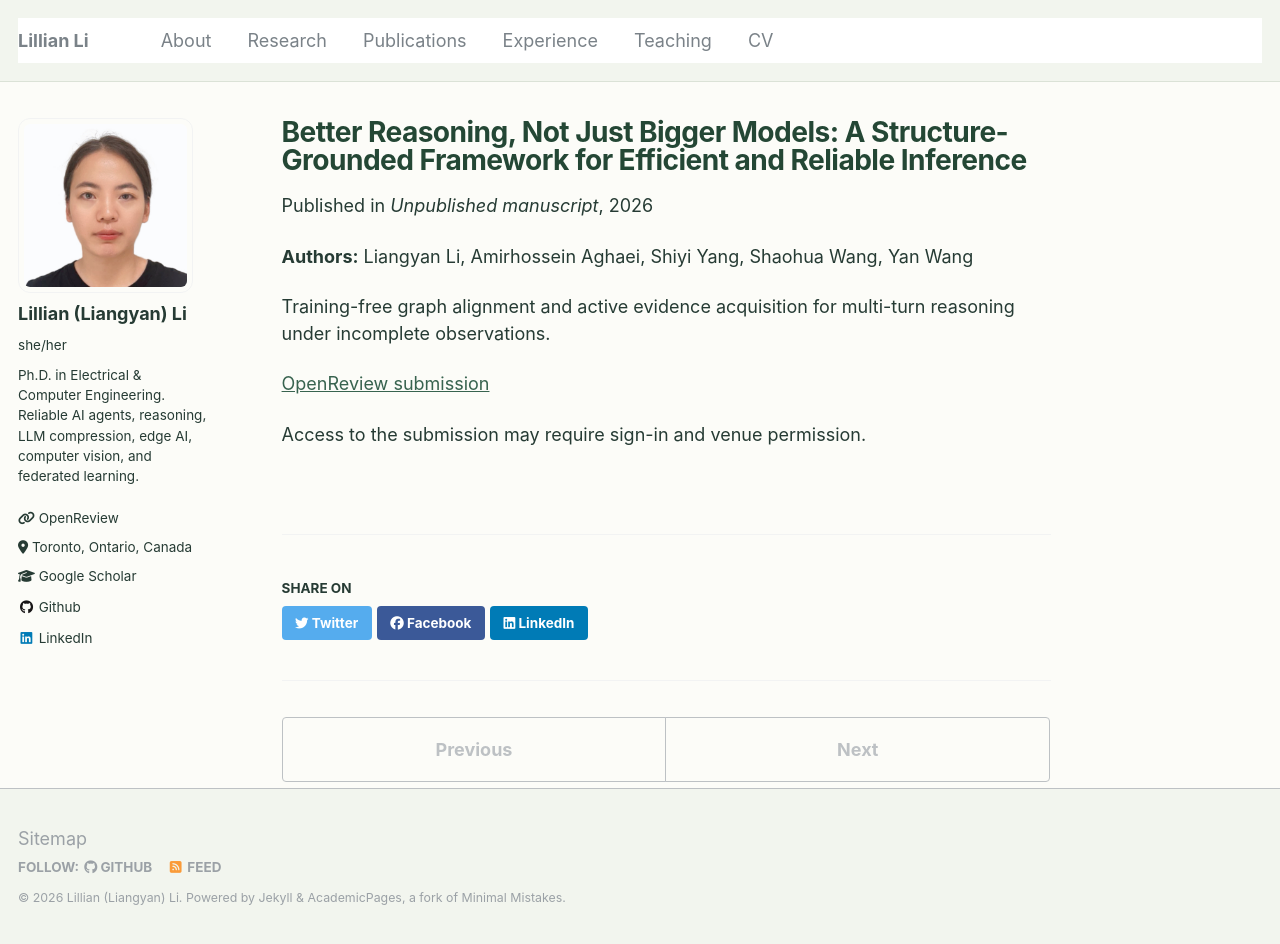
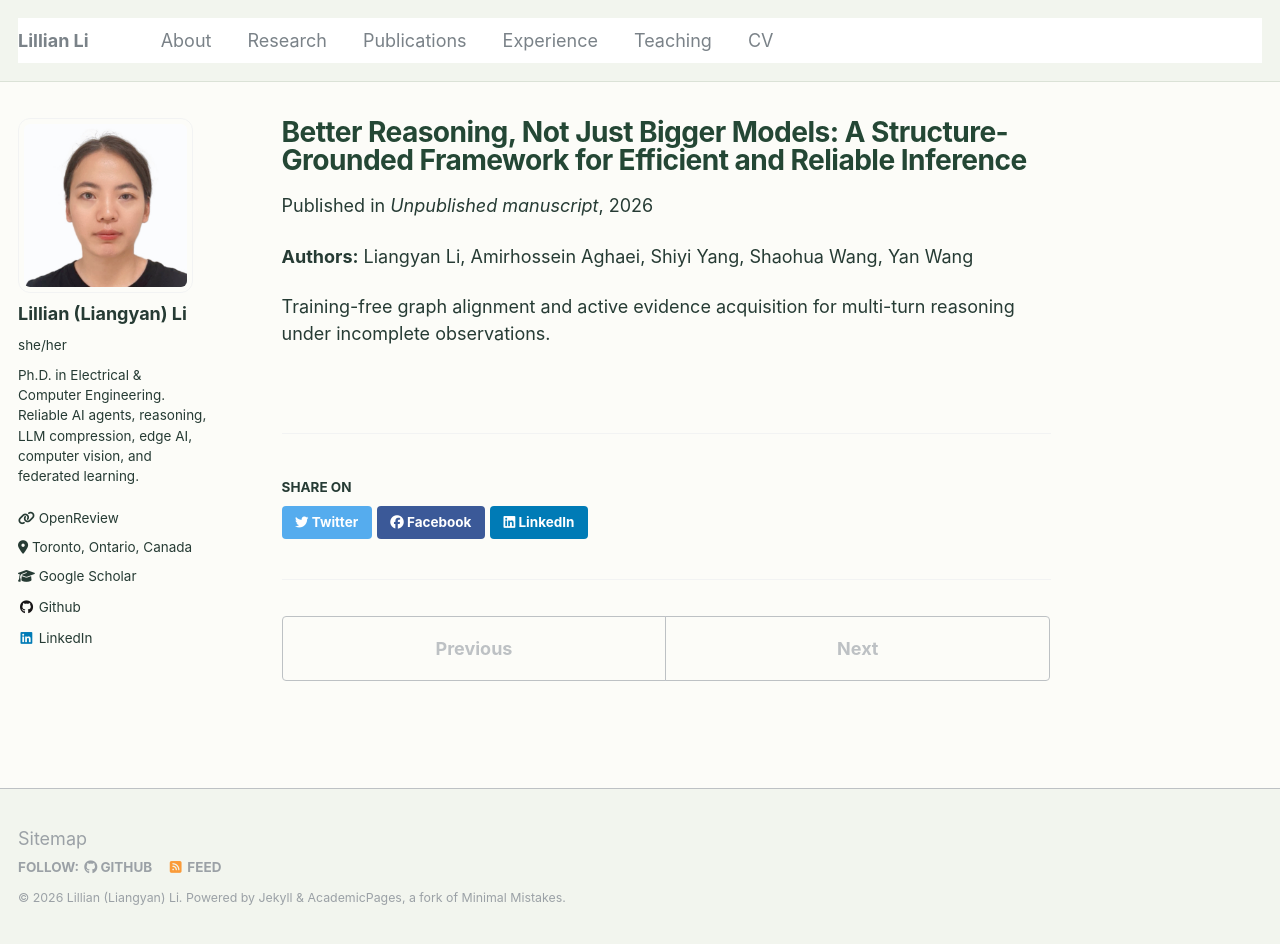
Before and after one commit to landiaokafeiyan/landiaokafeiyan.github.io, a Jekyll site: the page built from _publications/2026-10-22-sgur.md, in a window 1280 px wide and 944 px high. Built offline with Jekyll 4.4.1, drawn with Linux system fonts in a browser that asks for light colours.

Commit message:
Remove restricted OpenReview links from SGUR entry

```diff
--- a/_publications/2026-10-22-sgur.md
+++ b/_publications/2026-10-22-sgur.md
@@ -10,7 +10,3 @@ excerpt: "Training-free graph alignment and active evidence acquisition for mult
 **Authors:** Liangyan Li, Amirhossein Aghaei, Shiyi Yang, Shaohua Wang, Yan Wang
 
 Training-free graph alignment and active evidence acquisition for multi-turn reasoning under incomplete observations.
-
-[OpenReview submission](https://openreview.net/forum?id=X8MbYrm5tl)
-
-Access to the submission may require sign-in and venue permission.
```
Also changed, not shown: _pages/research.md (+1 -1 lines).
